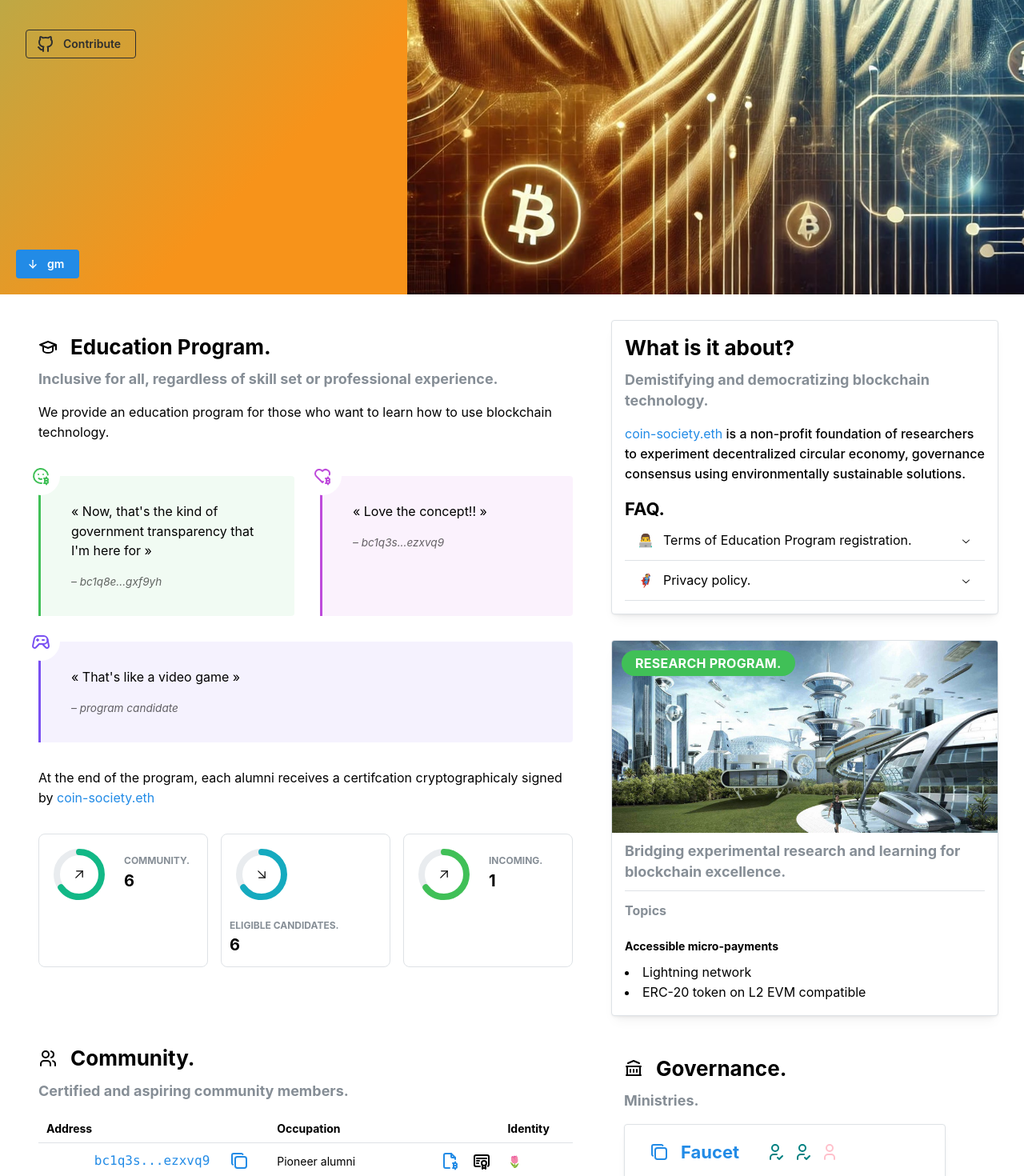
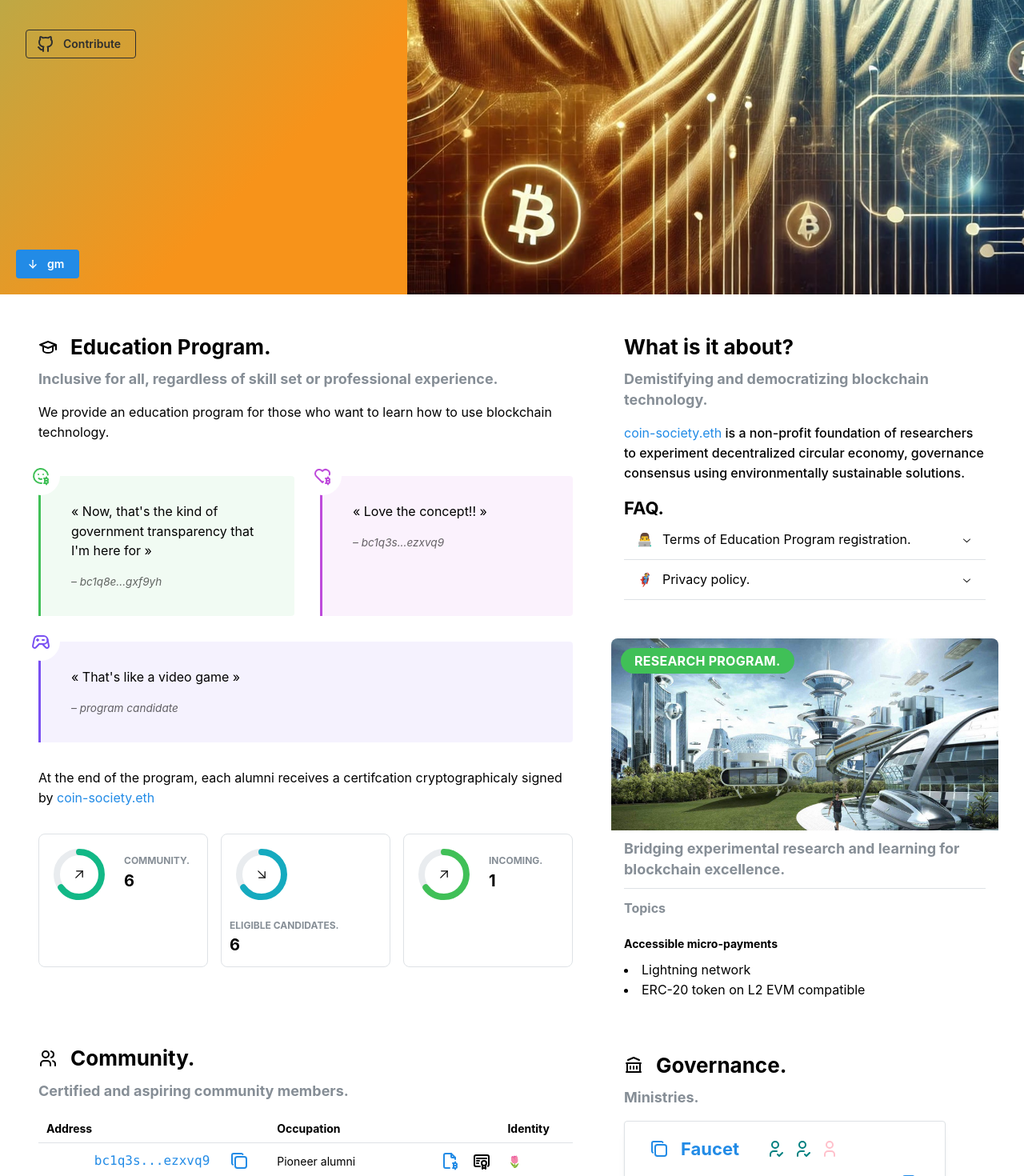
Before and after one commit to cromatikap/coin-society, a Next.js app in the folder website/: page / in a window 1280 px wide. Shown: the part 432-1902 px from the top of the page at 80% size. Built offline with nearby package versions, Linux system fonts and the light colour scheme.

Commit message:
unify layout

```diff
--- a/website/src/components/HomePage/Description.tsx
+++ b/website/src/components/HomePage/Description.tsx
@@ -1,9 +1,9 @@
-import { Title, Text } from "@mantine/core";
+import { Title, Text, Card } from "@mantine/core";
 import FAQ from "./FAQ";
-import {Headline, CardPrimary, LinkOrg} from "../Utils";
+import {Headline, LinkOrg} from "../Utils";
 
 export default function Description() {
-  return <CardPrimary>
+  return <Card>
     <Headline
       sub="Demistifying and democratizing blockchain technology."
     >
@@ -14,5 +14,5 @@ export default function Description() {
     </Text>
     <Title order={3}>FAQ.</Title>
     <FAQ />
-  </CardPrimary>
+  </Card>
 }
--- a/website/src/components/HomePage/ResearchProgram.tsx
+++ b/website/src/components/HomePage/ResearchProgram.tsx
@@ -1,9 +1,8 @@
 import { Card, Divider, List, Title, BackgroundImage, Badge } from "@mantine/core";
-import { CardPrimary } from "@/components/Utils";
 import Picture from "@/public/banner-research.jpg"
 
 export default function ResearchProgram() {
-  return <CardPrimary>
+  return <Card radius="md">
       <Card.Section>
         <BackgroundImage src={Picture.src} h={{base: 8*20, md: 8*30}} style={{backgroundPositionY: "top"}}>
         <Badge size="xl" m="sm" color="green">Research Program.</Badge>
@@ -17,5 +16,5 @@ export default function ResearchProgram() {
         <List.Item>Lightning network</List.Item>
         <List.Item>ERC-20 token on L2 EVM compatible</List.Item>
       </List>
-    </CardPrimary>
+    </Card>
 }
```
